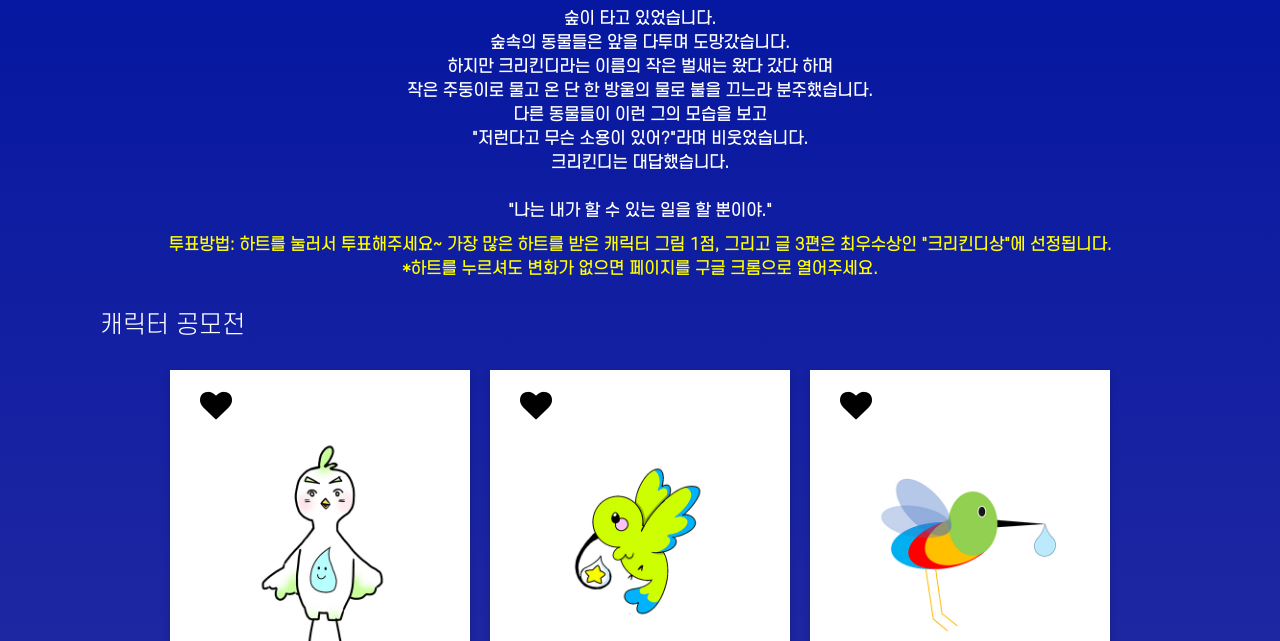
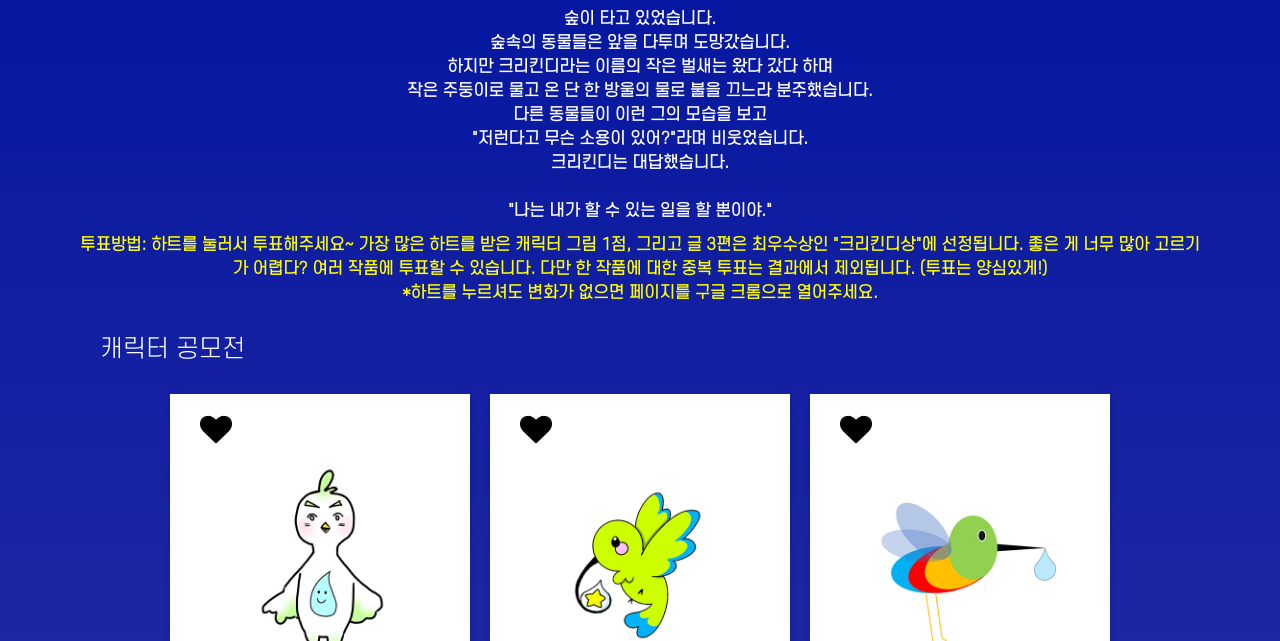
Before and after one commit to krkd-center/krkd-vote2020, a plain HTML site: page index.html in a window 1280 px wide. Shown: the part 159-800 px from the top of the page. Drawn offline with nearby package versions, Linux system fonts and the light colour scheme; no server answers.

Commit message:
Update index.html
add voting description

```diff
--- a/index.html
+++ b/index.html
@@ -35,7 +35,7 @@ height="0" width="0" style="display:none;visibility:hidden"></iframe></noscript>
     <h1 class="center">크리킨디센터 개관 기념 공모전 온라인 투표</h1>
     <h2 class="center">크리킨디센터의 두 번째 생일을 축하해주세요~</h2>
     <h4 class="krkdstory">숲이 타고 있었습니다.<br> 숲속의 동물들은 앞을 다투며 도망갔습니다.<br> 하지만 크리킨디라는 이름의 작은 벌새는 왔다 갔다 하며<br> 작은 주둥이로 물고 온 단 한 방울의 물로 불을 끄느라 분주했습니다.<br> 다른 동물들이 이런 그의 모습을 보고<br> "저런다고 무슨 소용이 있어?"라며 비웃었습니다.<br> 크리킨디는 대답했습니다.<br><br> "나는 내가 할 수 있는 일을 할 뿐이야."</h4>
-    <h4 class="krkdstory"><span style="color: yellow">투표방법: 하트를 눌러서 투표해주세요~ 가장 많은 하트를 받은 캐릭터 그림 1점, 그리고 글 3편은 최우수상인 "크리킨디상"에 선정됩니다.<br>*하트를 누르셔도 변화가 없으면 페이지를 구글 크롬으로 열어주세요.</span></h4>
+    <h4 class="krkdstory"><span style="color: yellow">투표방법: 하트를 눌러서 투표해주세요~ 가장 많은 하트를 받은 캐릭터 그림 1점, 그리고 글 3편은 최우수상인 "크리킨디상"에 선정됩니다. 좋은 게 너무 많아 고르기가 어렵다? 여러 작품에 투표할 수 있습니다. 다만 한 작품에 대한 중복 투표는 결과에서 제외됩니다. (투표는 양심있게!)<br>*하트를 누르셔도 변화가 없으면 페이지를 구글 크롬으로 열어주세요.</span></h4>
     <!--image vote-->
     <h2 class="left">캐릭터 공모전</h2>
     <div class="image-container">
```
